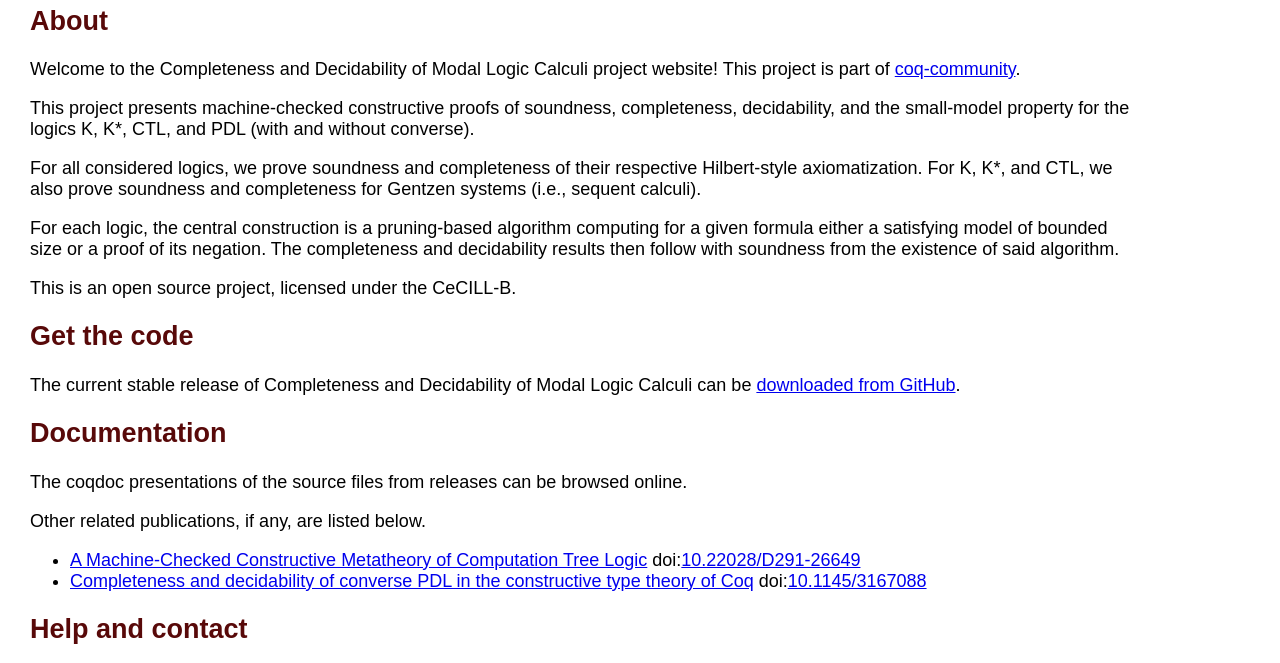
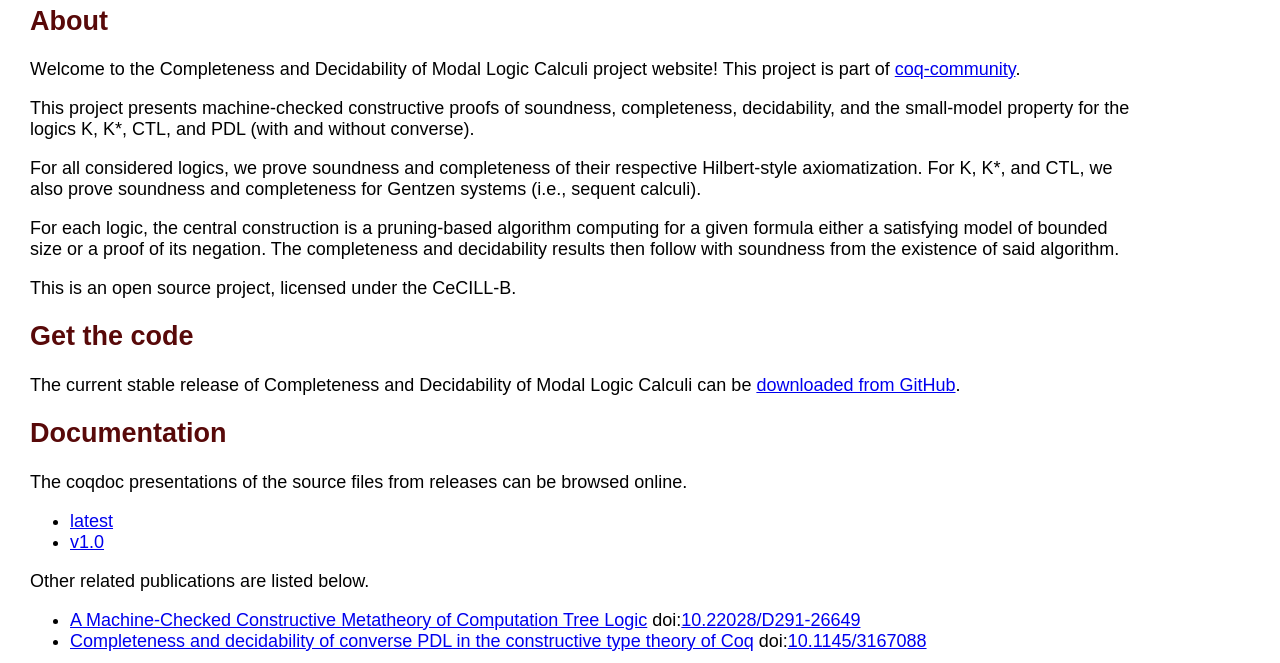
Before and after one commit to coq-community/comp-dec-modal, a plain HTML site: page index.html in a window 1280 px wide. Shown: the part 137-800 px from the top of the page. Drawn offline with Linux system fonts and the light colour scheme.

Commit message:
link to coqdoc

```diff
--- a/index.html
+++ b/index.html
@@ -37,7 +37,11 @@
 <p>The current stable release of Completeness and Decidability of Modal Logic Calculi can be <a href="https://github.com/coq-community/comp-dec-modal/releases">downloaded from GitHub</a>.</p>
 <h2 id="documentation">Documentation</h2>
 <p>The coqdoc presentations of the source files from releases can be browsed online.</p>
-<p>Other related publications, if any, are listed below.</p>
+<ul>
+<li><a href="./docs/latest/coqdoc/toc.html">latest</a></li>
+<li><a href="./docs/v1.0/coqdoc/toc.html">v1.0</a></li>
+</ul>
+<p>Other related publications are listed below.</p>
 <ul>
 <li><a href="https://www.ps.uni-saarland.de/static/doczkal-diss/index.php">A Machine-Checked Constructive Metatheory of Computation Tree Logic</a> doi:<a href="https://doi.org/10.22028/D291-26649">10.22028/D291-26649</a></li>
 <li><a href="https://hal.archives-ouvertes.fr/hal-01646782/">Completeness and decidability of converse PDL in the constructive type theory of Coq</a> doi:<a href="https://doi.org/10.1145/3167088">10.1145/3167088</a></li>
```
